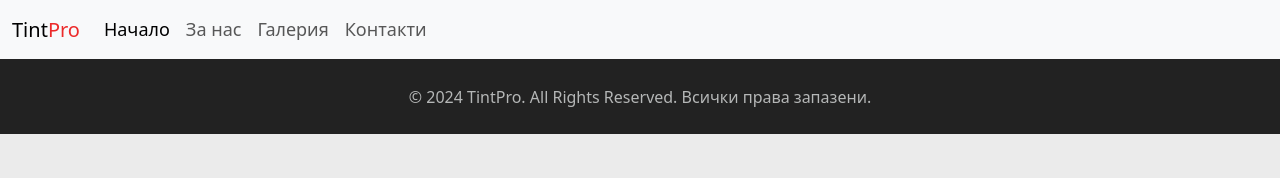
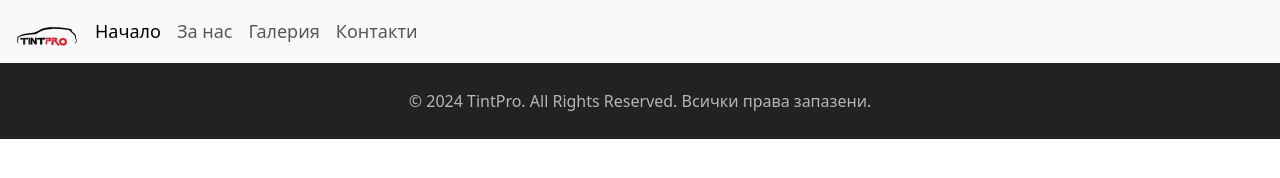
Before and after one commit to Aleksk974/TintPro, a website: page about.html in a window 1280 px wide. Drawn offline with nearby package versions, Linux system fonts and the light colour scheme.

Commit message:
Logo added on all pages

```diff
--- a/about.html
+++ b/about.html
@@ -11,7 +11,7 @@
 <!-- Top navbar -->
 <nav class="navbar navbar-expand-lg bg-light">
     <div class="container-fluid">
-      <a class="navbar-brand" href="#">Tint<span class="title-logo">Pro</span></a>
+      <img src="./img/svg/tintpro.svg" style="width: 75px;" alt="" srcset="">
       <button class="navbar-toggler" type="button" data-bs-toggle="collapse" data-bs-target="#navbarNav" aria-controls="navbarNav" aria-expanded="false" aria-label="Toggle navigation">
         <span class="navbar-toggler-icon"></span>
       </button>
--- a/css/layout.css
+++ b/css/layout.css
@@ -1,5 +1,5 @@
 html, body{
-    background-color: rgb(235, 235, 235);
+    /* background-color: rgb(235, 235, 235); */
     height: 100%;
 }
 
```
Also changed, not shown: contact.html (+1 -1 lines), gallery.html (+1 -1 lines), index.html (+0 -1 lines).
